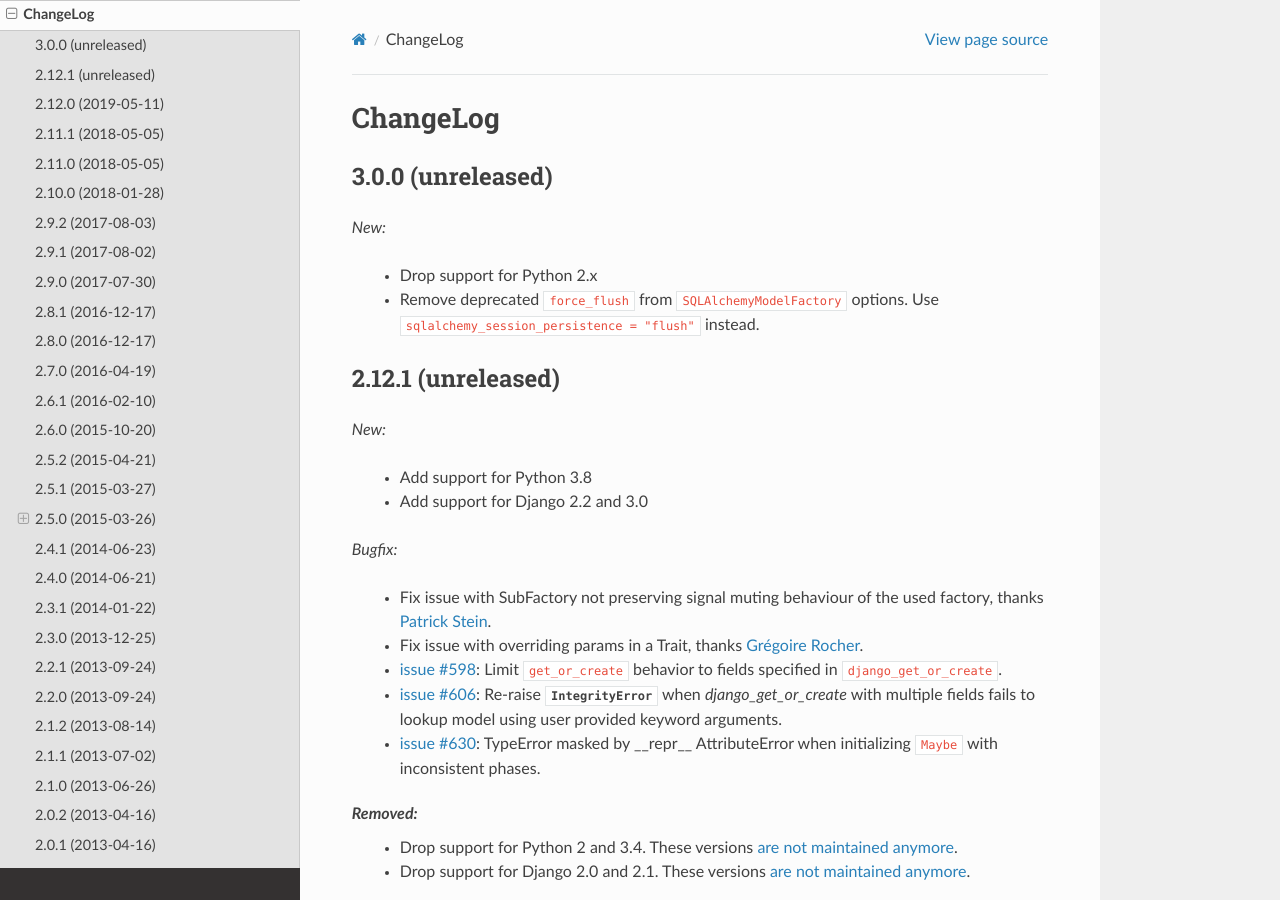
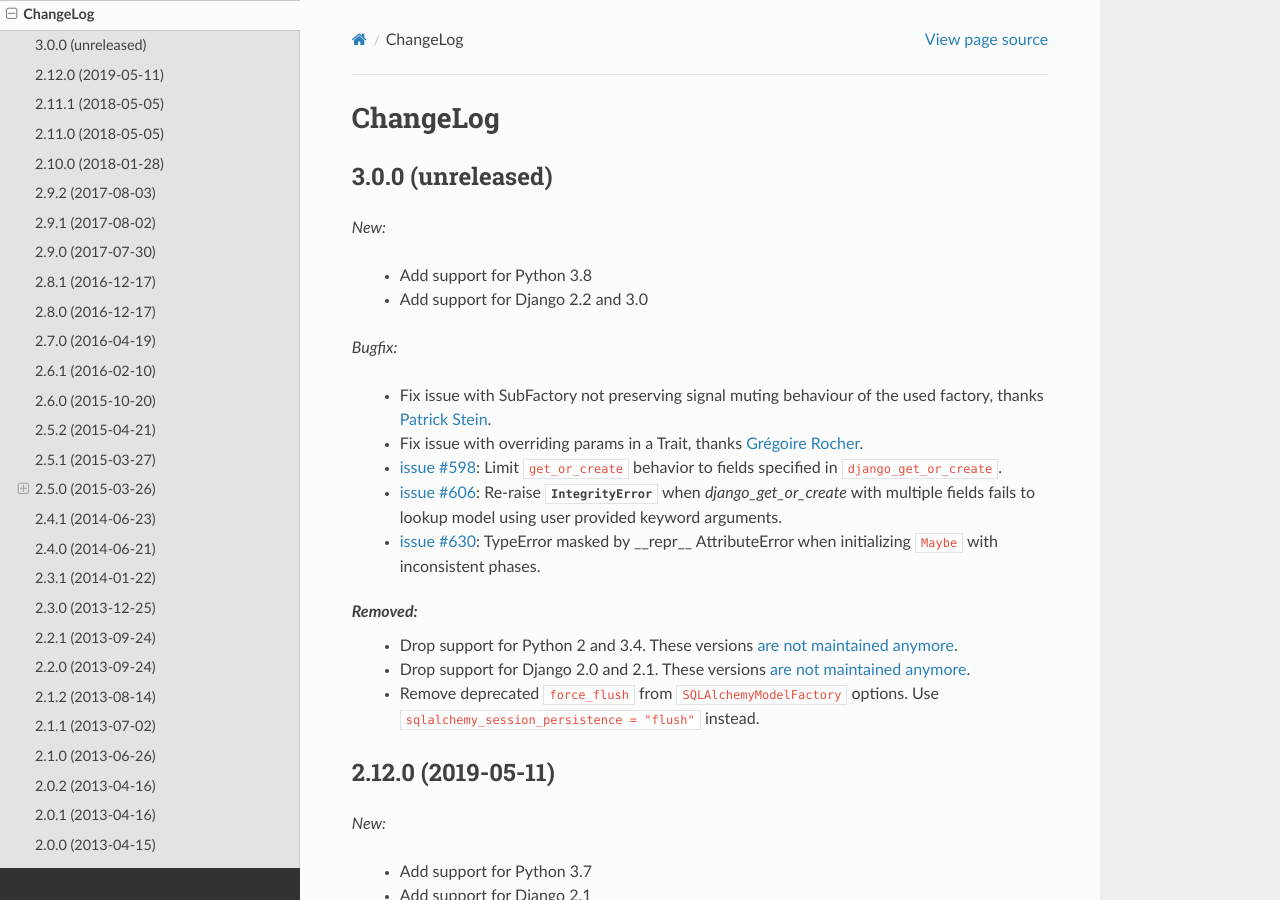
Before and after one commit to FactoryBoy/factory_boy, a Sphinx documentation site: the page built from docs/changelog.rst, in a window 1280 px wide and 900 px high. Built offline with Sphinx 7.4.7 and the Read the Docs theme 2.0.0, drawn with Linux system fonts in a browser that asks for light colours.

Commit message:
Combine the two unreleased sections in changelog.rst

```diff
--- a/docs/changelog.rst
+++ b/docs/changelog.rst
@@ -3,15 +3,6 @@ ChangeLog
 
 3.0.0 (unreleased)
 ------------------
-
-*New:*
-
-    - Drop support for Python 2.x
-    - Remove deprecated ``force_flush`` from ``SQLAlchemyModelFactory`` options. Use
-      ``sqlalchemy_session_persistence = "flush"`` instead.
-
-2.12.1 (unreleased)
--------------------
 
 *New:*
 
```
Also changed, not shown: other parts of docs/changelog.rst (+2 -0 lines).
